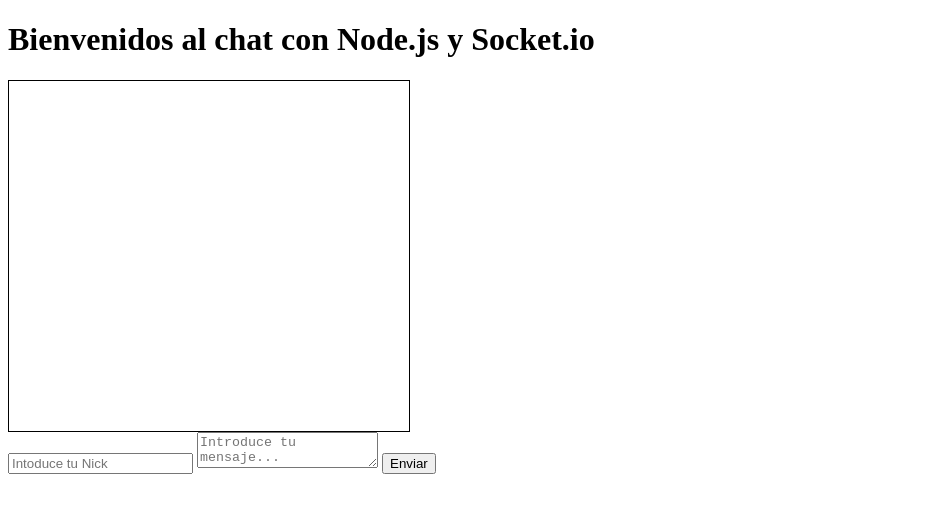
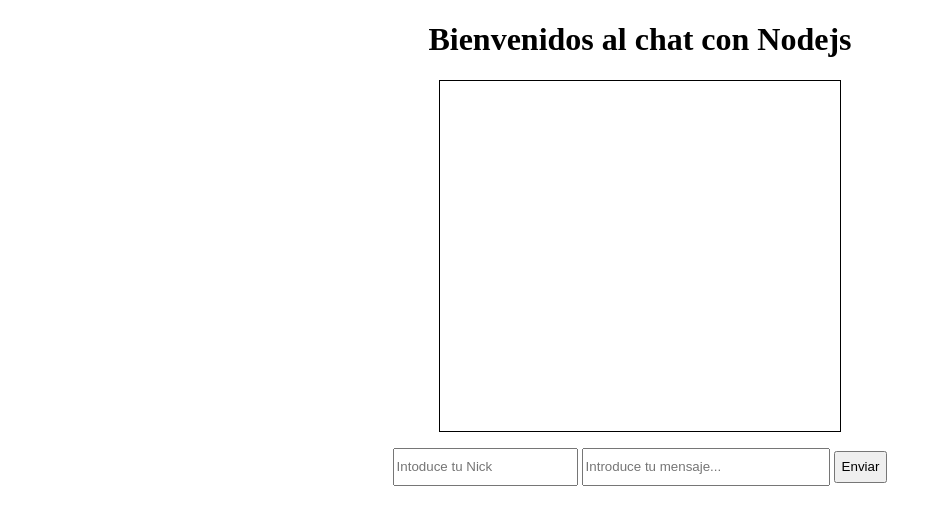
Before and after one commit to jandro90/Proyecto-chat-con-nodejs-y-socketio, a website: page cliente/index.html in a window 1280 px wide. Shown: the whole page, without its empty margins (0-942 px from the left). Drawn offline with nearby package versions, Linux system fonts and the light colour scheme; no server answers.

Commit message:
añadiendo estilos y ultimas configuraciones

```diff
--- a/cliente/index.html
+++ b/cliente/index.html
@@ -4,18 +4,49 @@
 <head>
 	<meta charset="UTF-8">
 	<meta name="viewport" content="width=device-width, initial-scale=1.0">
-	<title>Chat con Nodejs y Socket</title>
+	<title>Chat con Nodejs</title>
 	<script src="/socket.io/socket.io.js"></script>
 	<script src="main.js"></script>
 	<link rel="stylesheet" href="style.css">
 
 	<style>
+		h1 {
+			text-align: center;
+		}
+
+		.caja-chat {
+			display: flex;
+			justify-content: center;
+			flex-wrap: wrap;
+		}
+
+		.caja-mensajes {
+			display: flex;
+			flex: 1 1 100%;
+			justify-content: center;
+			margin-top: 1rem;
+		}
+
+		#text {
+			height: 2rem;
+			width: 15rem;
+		}
+
+		#nickname {
+			height: 2rem;
+		}
+
+		#enviar {
+			height: 2rem;
+		}
+
 		#messages {
 			width: 95%;
 			max-width: 400px;
 			height: 350px;
 			overflow-y: scroll;
 			border: 1px solid black;
+			flex: 1 1 100%;
 		}
 
 		.message {
@@ -30,15 +61,21 @@
 </head>
 
 <body>
-	<h1>Bienvenidos al chat con Node.js y Socket.io</h1>
-	<div id="messages">
+	<h1>Bienvenidos al chat con Nodejs</h1>
+	<section class="caja-chat">
 
-	</div>
-	<form onsubmit="return addMessage(this)">
-		<input id="nickname" type="text" placeholder="Intoduce tu Nick">
-		<textarea id="text" placeholder="Introduce tu mensaje..."></textarea>
-		<input type="submit" value="Enviar">
-	</form>
+		<div id="messages">
+
+		</div>
+		<div class="caja-mensajes">
+			<form onsubmit="return addMessage(this)">
+				<input id="nickname" type="text" placeholder="Intoduce tu Nick">
+				<input type="text" id="text" placeholder="Introduce tu mensaje...">
+				<input id="enviar" type="submit" value="Enviar">
+			</form>
+		</div>
+	</section>
+
 </body>
 
 </html>
--- a/cliente/style.css
+++ b/cliente/style.css
@@ -0,0 +1,39 @@
+h1 {
+	text-align: center;
+}
+.caja-chat {
+	display: flex;
+	justify-content: center;
+	flex-wrap: wrap;
+}
+.caja-mensajes {
+	display: flex;
+	flex: 1 1 100%;
+	justify-content: center;
+	margin-top: 1rem;
+}
+#text {
+	height: 2rem;
+	width: 15rem;
+}
+#nickname {
+	height: 2rem;
+}
+#enviar {
+	height: 2rem;
+}
+#messages {
+	width: 95%;
+	max-width: 400px;
+	height: 350px;
+	overflow-y: scroll;
+	border: 1px solid black;
+	flex: 1 1 100%;
+}
+.message {
+	margin: 20px;
+	padding: 5px;
+	border: 1px solid black;
+	border-radius: 5px;
+	background: white;
+}
```
